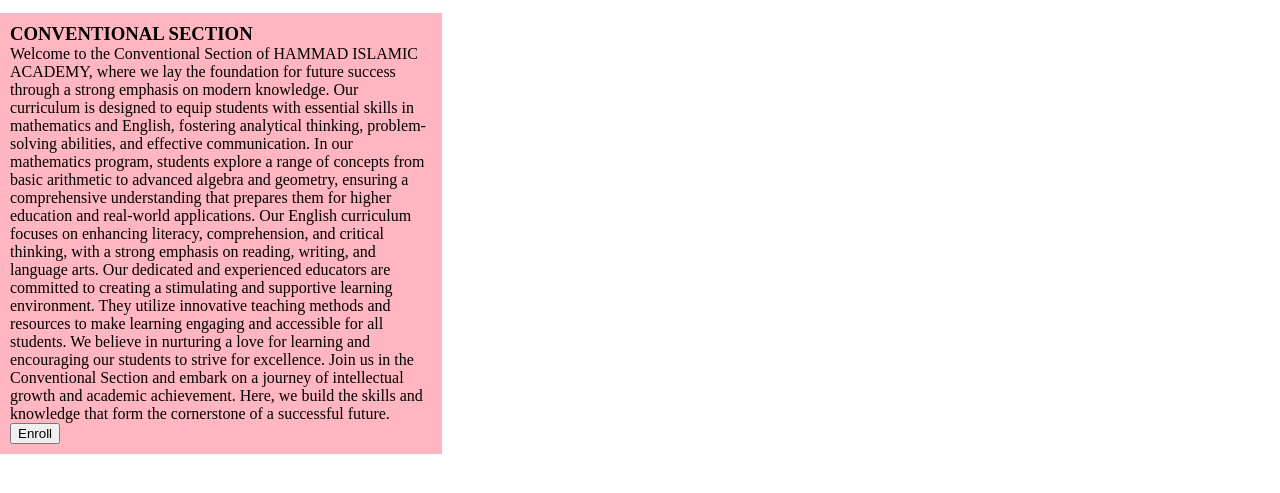
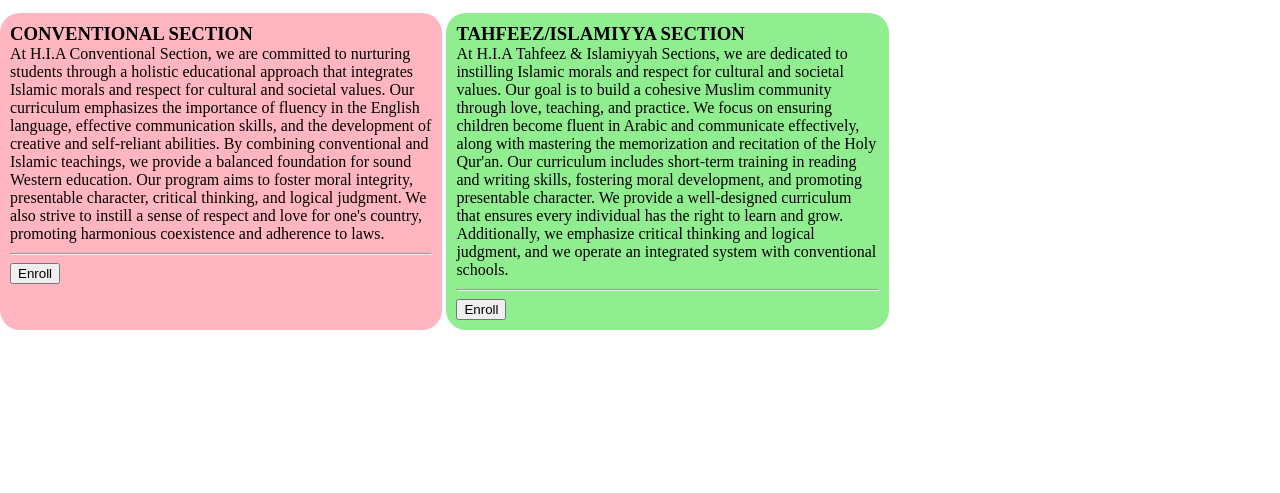
Before and after one commit to yunus-dev-codecrafter/Hammad-Islamic-Academy, a plain HTML site: page index.html in a window 1280 px wide. Shown: the part 163-656 px from the top of the page. Drawn offline with Linux system fonts and the light colour scheme.

Commit message:
Upgrading the style the the sections after the nav

```diff
--- a/index.html
+++ b/index.html
@@ -29,29 +29,52 @@
       <section class="conventional">
         <h3>CONVENTIONAL SECTION</h3>
         <p class="conventional_section_paragraph">
-          Welcome to the Conventional Section of HAMMAD ISLAMIC ACADEMY, where
-          we lay the foundation for future success through a strong emphasis on
-          modern knowledge. Our curriculum is designed to equip students with
-          essential skills in mathematics and English, fostering analytical
-          thinking, problem-solving abilities, and effective communication. In
-          our mathematics program, students explore a range of concepts from
-          basic arithmetic to advanced algebra and geometry, ensuring a
-          comprehensive understanding that prepares them for higher education
-          and real-world applications. Our English curriculum focuses on
-          enhancing literacy, comprehension, and critical thinking, with a
-          strong emphasis on reading, writing, and language arts. Our dedicated
-          and experienced educators are committed to creating a stimulating and
-          supportive learning environment. They utilize innovative teaching
-          methods and resources to make learning engaging and accessible for all
-          students. We believe in nurturing a love for learning and encouraging
-          our students to strive for excellence. Join us in the Conventional
-          Section and embark on a journey of intellectual growth and academic
-          achievement. Here, we build the skills and knowledge that form the
-          cornerstone of a successful future.
+          At H.I.A Conventional Section, we are committed to nurturing students
+          through a holistic educational approach that integrates Islamic morals
+          and respect for cultural and societal values. Our curriculum
+          emphasizes the importance of fluency in the English language,
+          effective communication skills, and the development of creative and
+          self-reliant abilities. By combining conventional and Islamic
+          teachings, we provide a balanced foundation for sound Western
+          education. Our program aims to foster moral integrity, presentable
+          character, critical thinking, and logical judgment. We also strive to
+          instill a sense of respect and love for one's country, promoting
+          harmonious coexistence and adherence to laws.
         </p>
-        <button>Enroll</button>
+        <hr />
+        <button
+          class="button"
+          type="button"
+          onclick="alert('It will work i you doubting me')"
+        >
+          Enroll
+        </button>
       </section>
-      <section></section>
+      <section class="tahfeez-islamiyya">
+        <h3>TAHFEEZ/ISLAMIYYA SECTION</h3>
+        <p class="tahfeez-islamiyya_section_paragraph">
+          At H.I.A Tahfeez & Islamiyyah Sections, we are dedicated to instilling
+          Islamic morals and respect for cultural and societal values. Our goal
+          is to build a cohesive Muslim community through love, teaching, and
+          practice. We focus on ensuring children become fluent in Arabic and
+          communicate effectively, along with mastering the memorization and
+          recitation of the Holy Qur'an. Our curriculum includes short-term
+          training in reading and writing skills, fostering moral development,
+          and promoting presentable character. We provide a well-designed
+          curriculum that ensures every individual has the right to learn and
+          grow. Additionally, we emphasize critical thinking and logical
+          judgment, and we operate an integrated system with conventional
+          schools.
+        </p>
+        <hr />
+        <button
+          type="button"
+          onclick="alert('this will work, it is just an example')"
+        >
+          Enroll
+        </button>
+      </section>
+
       <section></section>
     </main>
   </body>
--- a/style.css
+++ b/style.css
@@ -62,16 +62,39 @@
 }
 
 /*end nav styling*/
+/*main section styling this i where we have the three main sections of the school*/
+main {
+    display: flex;
+}
+
+/*the end - main section styling this i where we have the three main sections of the school*/
 /*conventional section styling*/
 .conventional {
     background-color: lightpink;
     width: 33%;
     padding: 10px;
+    border-radius: 20px;
+    margin-right: 4px;
+
 }
 
 
 .conventional_section_paragraph {
     margin: 0;
+    margin-bottom: 10px;
 }
 
 /*end conventional section styling*/
+/*Tahfeez/Islamiyya Section styling*/
+.tahfeez-islamiyya {
+    background-color: lightgreen;
+    width: 33%;
+    padding: 10px;
+    border-radius: 20px;
+}
+
+.tahfeez-islamiyya_section_paragraph {
+    margin: 0;
+    margin-bottom: 10px;
+
+    /* the end of isl/tah section styling*/
```
